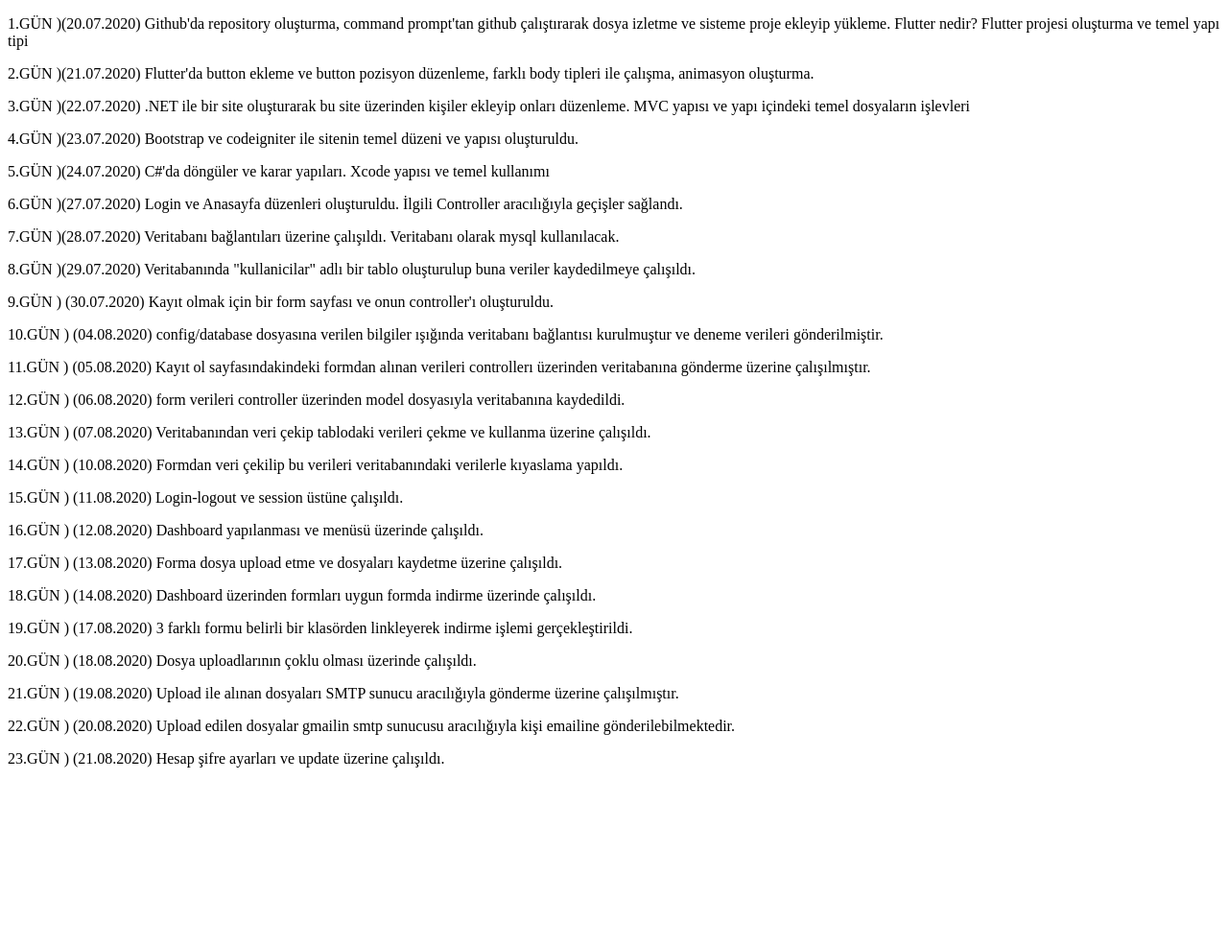
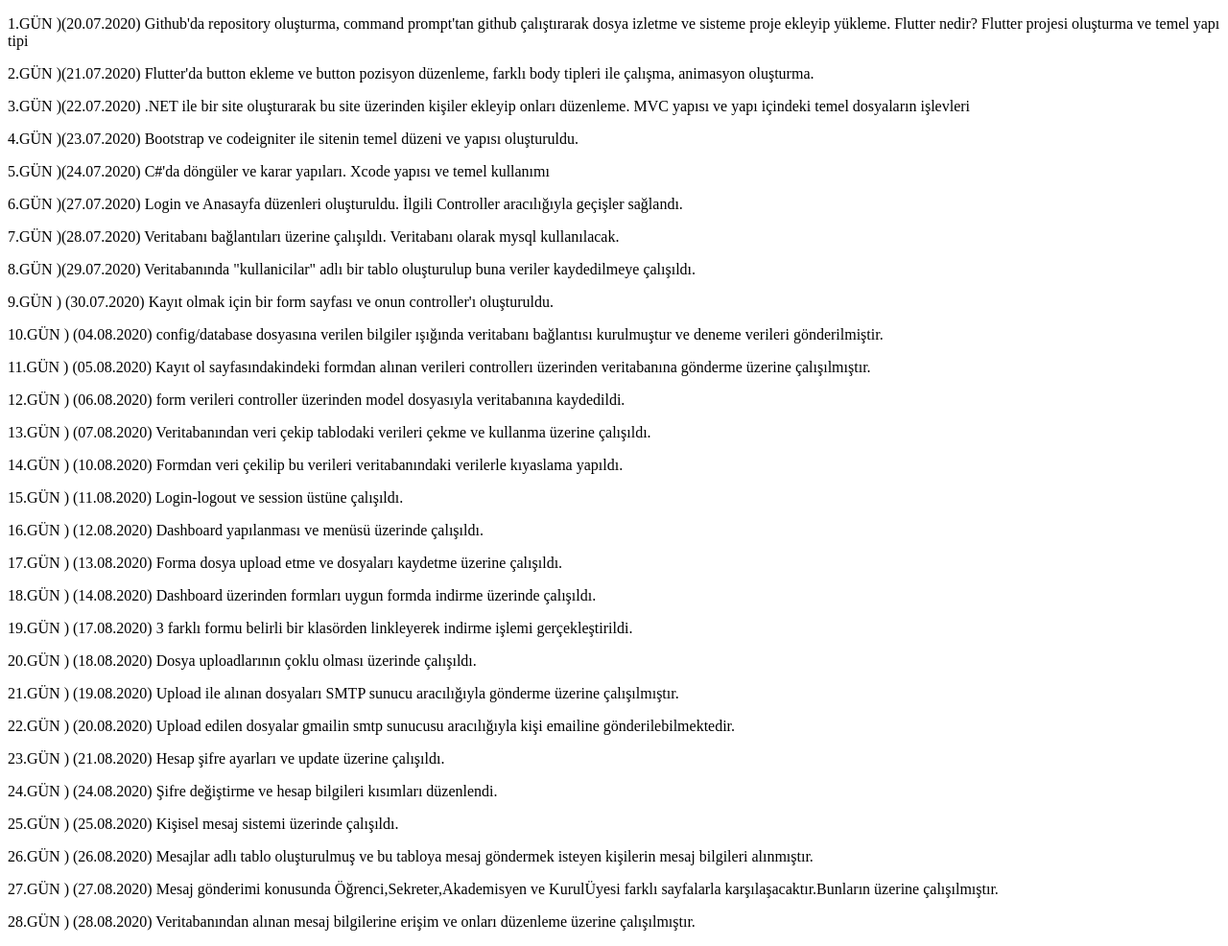
Before and after one commit to Veklor/Veklor.github.io, a plain HTML site: page index.html in a window 1280 px wide. Shown: the whole page at 96% size. Before the commit the page ends 816 px from the top, so only its background shows below. Drawn offline with Linux system fonts and the light colour scheme.

Commit message:
28.08.2020

```diff
--- a/index.html
+++ b/index.html
@@ -82,7 +82,21 @@
 <p>
     23.GÜN ) (21.08.2020) Hesap şifre ayarları ve update üzerine çalışıldı.
 </p>
-
+<p>
+    24.GÜN ) (24.08.2020) Şifre değiştirme ve hesap bilgileri kısımları düzenlendi.
+</p>
+<p>
+    25.GÜN ) (25.08.2020) Kişisel mesaj sistemi üzerinde çalışıldı.
+</p>
+<p>
+    26.GÜN ) (26.08.2020) Mesajlar adlı tablo oluşturulmuş ve bu tabloya mesaj göndermek isteyen kişilerin mesaj bilgileri alınmıştır.
+</p>
+<p>
+    27.GÜN ) (27.08.2020) Mesaj gönderimi konusunda Öğrenci,Sekreter,Akademisyen ve KurulÜyesi farklı sayfalarla karşılaşacaktır.Bunların üzerine çalışılmıştır.
+</p>
+<p>
+    28.GÜN ) (28.08.2020) Veritabanından alınan mesaj bilgilerine erişim ve onları düzenleme üzerine çalışılmıştır.
+</p>
 
 
 </body>
```
